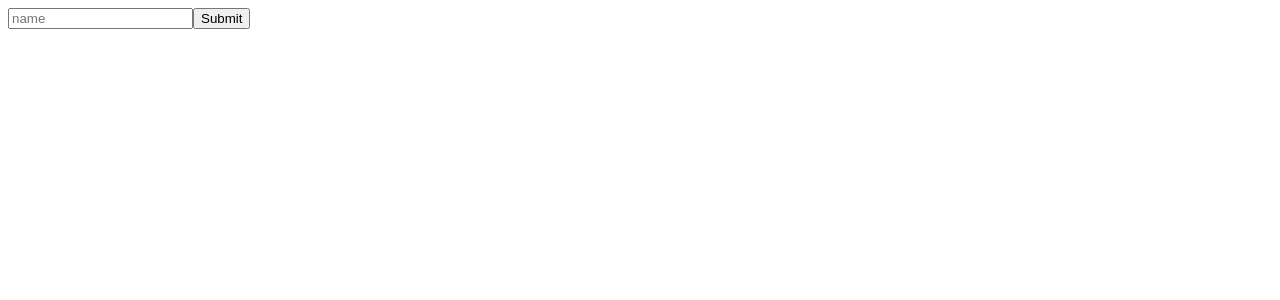
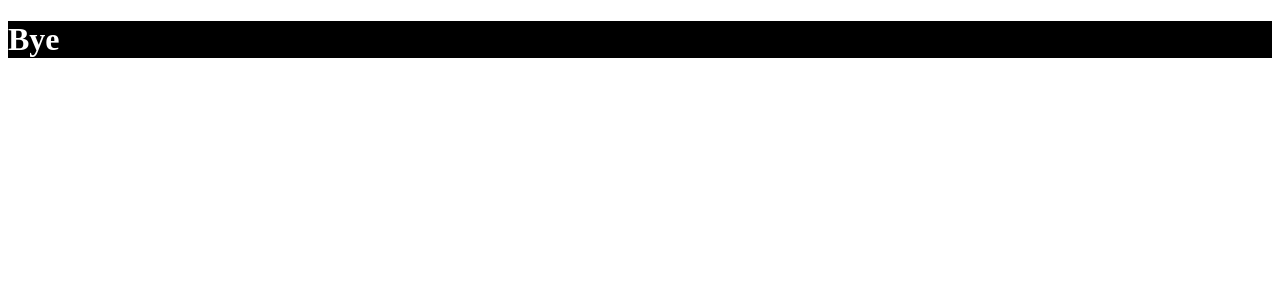
Before and after one commit to jaylim92/Coin-Tracker, a React (Create React App) app: page / in a window 1280 px wide. Shown: the top 300 px of the page. Built offline with nearby package versions, Linux system fonts and the light colour scheme.

Commit message:
styled-component theme

```diff
--- a/src/App.tsx
+++ b/src/App.tsx
@@ -1,29 +1,20 @@
 import React from "react";
 import { useState } from "react";
+import styled from "styled-components";
+
+const Container = styled.div`
+  background-color: ${(props) => props.theme.bgColor};
+`;
+
+const H1 = styled.h1`
+  color: ${(props) => props.theme.textColor};
+`;
 
 function App() {
-  const [value, setValue] = useState("");
-
-  const onChange = (event: React.FormEvent<HTMLInputElement>) => {
-    const {
-      currentTarget: { value },
-    } = event;
-    setValue(value);
-  };
-
-  const onSubmit = (event: React.FormEvent<HTMLFormElement>) => {
-    event.preventDefault();
-    console.log(value);
-    event.currentTarget.reset();
-  };
-
   return (
-    <div>
-      <form onSubmit={onSubmit}>
-        <input type="text" placeholder="name" onChange={onChange} />
-        <input type="submit" value="Submit" />
-      </form>
-    </div>
+    <Container>
+      <H1>Bye</H1>
+    </Container>
   );
 }
 
--- a/src/index.tsx
+++ b/src/index.tsx
@@ -1,12 +1,16 @@
 import React from "react";
 import ReactDOM from "react-dom/client";
+import { ThemeProvider } from "styled-components";
 import App from "./App";
+import { darkTheme, lightTheme } from "./theme";
 
 const root = ReactDOM.createRoot(
   document.getElementById("root") as HTMLElement
 );
 root.render(
   <React.StrictMode>
-    <App />
+    <ThemeProvider theme={darkTheme}>
+      <App />
+    </ThemeProvider>
   </React.StrictMode>
 );
--- /dev/null
+++ b/src/theme.ts
@@ -0,0 +1,14 @@
+import { DefaultTheme } from "styled-components";
+
+
+export const lightTheme:DefaultTheme = {
+    bgColor:"white",
+    textColor:"black",
+    btnColor:"tomato",
+}
+
+export const darkTheme:DefaultTheme = {
+    bgColor:"black",
+    textColor:"white",
+    btnColor:"teal",
+}
```
Also changed, not shown: src/styled.d.ts (added, +10 -0 lines).
